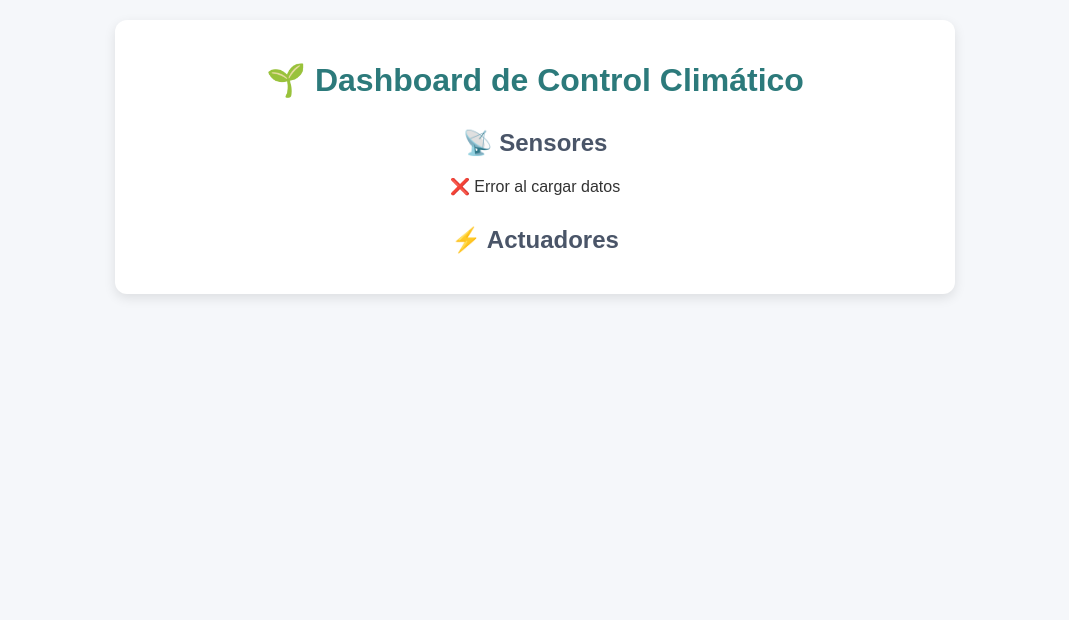
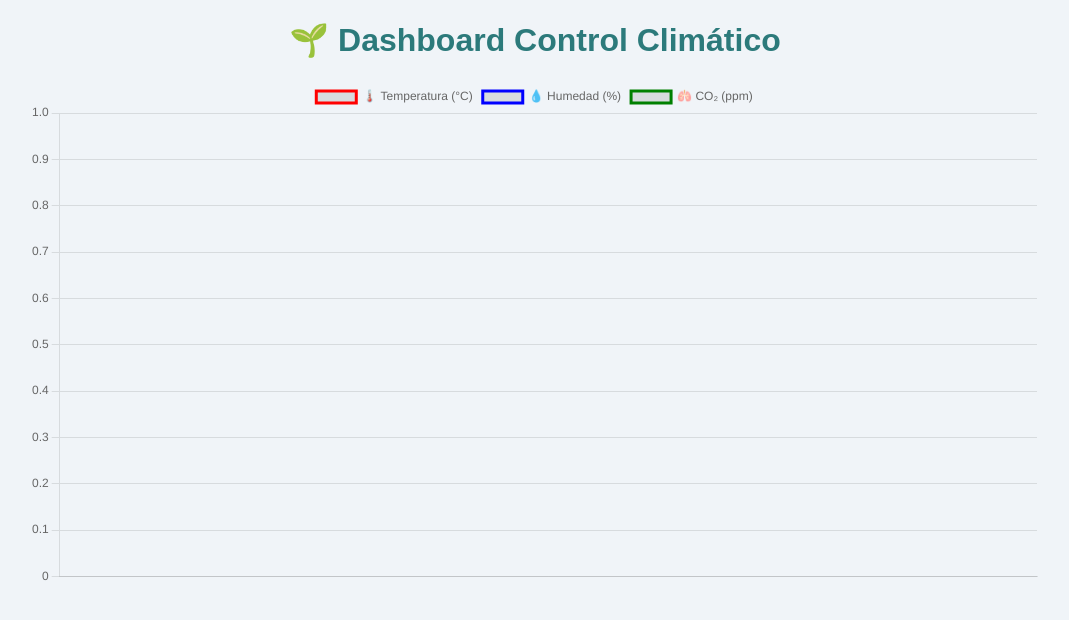
Before and after one commit to gatolda/Control_clima, a Flask app: template templates/index.html in a window 1280 px wide. Shown: the top 620 px of the page, without its empty margins (105-1174 px from the left). Run offline with Flask 3, Linux system fonts and the light colour scheme; the template is opened without the code that fills it, so the values that code supplies are empty.

Commit message:
Update index.html

```diff
--- a/templates/index.html
+++ b/templates/index.html
@@ -2,66 +2,89 @@
 <html lang="es">
 <head>
     <meta charset="UTF-8">
-    <title>🌱 Control Climático</title>
-    <link rel="stylesheet" href="{{ url_for('static', filename='style.css') }}">
+    <title>🌱 Dashboard Control Climático</title>
+    <script src="https://cdn.jsdelivr.net/npm/chart.js"></script>
+    <style>
+        body {
+            font-family: Arial, sans-serif;
+            text-align: center;
+            background: #f0f4f8;
+        }
+        h1 {
+            color: #2c7a7b;
+        }
+        #chart-container {
+            width: 80%;
+            margin: auto;
+        }
+    </style>
 </head>
 <body>
-    <div class="container">
-        <h1>🌱 Dashboard de Control Climático</h1>
-
-        <div class="sensores">
-            <h2>📡 Sensores</h2>
-            <div id="sensor-data">
-                <!-- Los datos se cargarán aquí vía AJAX -->
-                <p>Cargando lecturas...</p>
-            </div>
-        </div>
-
-        <div class="actuadores">
-            <h2>⚡ Actuadores</h2>
-            {% for nombre in actuator_manager.relay_pins.keys() %}
-            <div class="actuador">
-                <span>{{ nombre }}</span>
-                <button onclick="controlActuador('{{ nombre }}', 'on')" class="btn-on">Encender</button>
-                <button onclick="controlActuador('{{ nombre }}', 'off')" class="btn-off">Apagar</button>
-            </div>
-            {% endfor %}
-        </div>
+    <h1>🌱 Dashboard Control Climático</h1>
+    <div id="chart-container">
+        <canvas id="sensorChart"></canvas>
     </div>
 
     <script>
-        // Actualiza las lecturas cada 5 segundos
-        function actualizarSensores() {
-            fetch('/api/sensores')
-                .then(response => response.json())
-                .then(data => {
-                    let html = "";
-                    for (const [sensor, lectura] of Object.entries(data)) {
-                        html += `<div class="sensor">
-                                    <strong>${sensor}</strong>:
-                                    🌡️ ${lectura.temperature ?? "N/A"}°C,
-                                    💧 ${lectura.humidity ?? "N/A"}%
-                                </div>`;
+        const ctx = document.getElementById('sensorChart').getContext('2d');
+        const sensorChart = new Chart(ctx, {
+            type: 'line',
+            data: {
+                labels: [], // Tiempos
+                datasets: [
+                    {
+                        label: '🌡️ Temperatura (°C)',
+                        data: [],
+                        borderColor: 'red',
+                        fill: false
+                    },
+                    {
+                        label: '💧 Humedad (%)',
+                        data: [],
+                        borderColor: 'blue',
+                        fill: false
+                    },
+                    {
+                        label: '🫁 CO₂ (ppm)',
+                        data: [],
+                        borderColor: 'green',
+                        fill: false
                     }
-                    document.getElementById("sensor-data").innerHTML = html;
-                })
-                .catch(err => {
-                    document.getElementById("sensor-data").innerHTML = "<p>❌ Error al cargar datos</p>";
-                });
+                ]
+            },
+            options: {
+                responsive: true,
+                scales: {
+                    y: {
+                        beginAtZero: false
+                    }
+                }
+            }
+        });
+
+        // Función para actualizar el gráfico
+        async function actualizarDatos() {
+            const response = await fetch('/api/lecturas');
+            const data = await response.json();
+            const tiempo = new Date().toLocaleTimeString();
+
+            // Agregar datos
+            if (sensorChart.data.labels.length > 10) {
+                sensorChart.data.labels.shift();
+                sensorChart.data.datasets[0].data.shift();
+                sensorChart.data.datasets[1].data.shift();
+                sensorChart.data.datasets[2].data.shift();
+            }
+
+            sensorChart.data.labels.push(tiempo);
+            sensorChart.data.datasets[0].data.push(data.temperatura_humedad.temperature || 0);
+            sensorChart.data.datasets[1].data.push(data.temperatura_humedad.humidity || 0);
+            sensorChart.data.datasets[2].data.push(data.co2.co2 || 0);
+
+            sensorChart.update();
         }
 
-        function controlActuador(actuador, accion) {
-            fetch(`/api/actuador/${actuador}/${accion}`, {
-                method: 'POST'
-            })
-            .then(response => response.json())
-            .then(data => {
-                alert(`✅ ${data.actuador} ${data.estado}`);
-            });
-        }
-
-        setInterval(actualizarSensores, 5000);
-        window.onload = actualizarSensores;
+        setInterval(actualizarDatos, 5000); // Actualiza cada 5 segundos
     </script>
 </body>
 </html>
```
